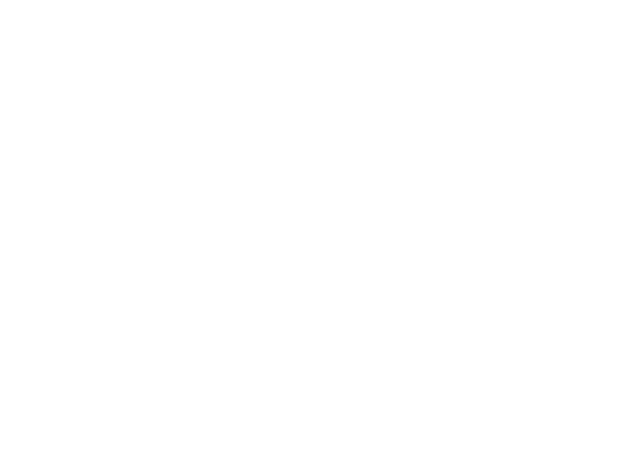
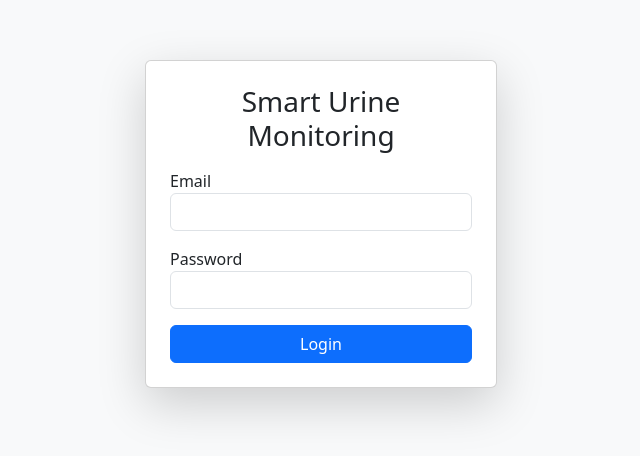
Before and after one commit to tgsnimesh/Smart-Urine-Bag-Volume-Monitoring-System---web_frontend, a React (Create React App) app: page /login in a window 1280 px wide. Before the commit this address had no page. Shown: the part 176-632 px from the top of the page, without its empty margins (319-959 px from the left). Built offline with nearby package versions, Linux system fonts and the light colour scheme; no server answers.

Commit message:
intergrate email authentication

```diff
--- a/src/App.js
+++ b/src/App.js
@@ -1,15 +1,23 @@
 import { BrowserRouter as Router, Routes, Route } from "react-router-dom";
 import Dashboard from "./pages/Dashboard";
 import PatientDetails from "./pages/PatientDetails";
+import Login from "./pages/Login";
+
+import PrivateRoute from "./components/PrivateRoute";
+import { AuthProvider } from "./context/AuthContext";
 
 function App() {
   return (
-    <Router>
-      <Routes>
-        <Route path="/" element={<Dashboard />} />
-        <Route path="/patient/:id" element={<PatientDetails />} />
-      </Routes>
-    </Router>
+    <AuthProvider>
+      <Router>
+        <Routes>
+          <Route path="/" element={<Login />} />
+          <Route path="/login" element={<Login />} />
+          <Route path="/patient/:id" element={<PatientDetails />} />
+          <Route path="/dashboard/" element={<Dashboard />} />
+        </Routes>
+      </Router>
+    </AuthProvider>
   );
 }
 
--- /dev/null
+++ b/src/components/PrivateRoute.jsx
@@ -0,0 +1,10 @@
+// src/components/PrivateRoute.jsx
+import { Navigate } from "react-router-dom";
+import { useAuth } from "../context/AuthContext";
+
+export default function PrivateRoute({ children }) {
+  const { user, loading } = useAuth();
+
+  if (loading) return null;
+  return user ? children : <Navigate to="/login" />;
+}
--- /dev/null
+++ b/src/context/AuthContext.jsx
@@ -0,0 +1,53 @@
+// src/context/AuthContext.jsx
+import { createContext, useContext, useState, useEffect, useRef } from "react";
+import { auth, db } from "../firebase/firebaseConfig";
+import {
+  onAuthStateChanged,
+  signOut,
+  signInWithEmailAndPassword,
+} from "firebase/auth";
+import { ref, get } from "firebase/database";
+
+const AuthContext = createContext();
+
+export function AuthProvider({ children }) {
+  const [user, setUser] = useState(null);
+  const [role, setRole] = useState(null);
+  const [loading, setLoading] = useState(true);
+
+  useEffect(() => {
+    const unsubscribe = onAuthStateChanged(auth, async (currentUser) => {
+      setUser(currentUser);
+      if (currentUser) {
+        const userRef = ref(db, `users/${currentUser.uid}`);
+        console.log(currentUser.uid);
+        const snapshot = await get(userRef);
+        if (snapshot.exists()) {
+          console.log(snapshot.val().role);
+          setRole(snapshot.val().role);
+        } else {
+          setRole("doctor"); // default role if not found
+        }
+      } else {
+        setRole(null);
+      }
+      setLoading(false);
+    });
+    return () => unsubscribe();
+  }, []);
+
+  const login = (email, password) =>
+    signInWithEmailAndPassword(auth, email, password);
+
+  const logout = () => signOut(auth);
+
+  return (
+    <AuthContext.Provider value={{ user, role, login, logout, loading }}>
+      {!loading && children}
+    </AuthContext.Provider>
+  );
+}
+
+export function useAuth() {
+  return useContext(AuthContext);
+}
--- a/src/firebase/firebaseConfig.js
+++ b/src/firebase/firebaseConfig.js
@@ -1,5 +1,6 @@
 // src/firebase/firebaseConfig.js
 import { initializeApp } from "firebase/app";
+import { getAuth } from "firebase/auth";
 import { getDatabase } from "firebase/database";
 
 const firebaseConfig = {
@@ -14,4 +15,10 @@ const firebaseConfig = {
 };
 
 const app = initializeApp(firebaseConfig);
-export const db = getDatabase(app);
+
+// ✅ Create these instances
+const auth = getAuth(app);
+const db = getDatabase(app);
+
+// ✅ Export both
+export { auth, db };
--- /dev/null
+++ b/src/pages/Login.jsx
@@ -0,0 +1,57 @@
+// src/pages/Login.jsx
+import { useState } from "react";
+import { useNavigate } from "react-router-dom";
+import { useAuth } from "../context/AuthContext";
+import "bootstrap/dist/css/bootstrap.min.css";
+
+export default function Login() {
+  const [email, setEmail] = useState("");
+  const [password, setPassword] = useState("");
+  const [error, setError] = useState("");
+  const navigate = useNavigate();
+  const { login } = useAuth();
+
+  const handleSubmit = async (e) => {
+    e.preventDefault();
+    try {
+      await login(email, password);
+      navigate("/dashboard");
+    } catch (err) {
+      setError("Invalid email or password");
+    }
+  };
+
+  return (
+    <div className="d-flex justify-content-center align-items-center vh-100 bg-light">
+      <div className="card p-4 shadow-lg" style={{ width: "22rem" }}>
+        <h3 className="text-center mb-3">Smart Urine Monitoring</h3>
+        {error && <div className="alert alert-danger">{error}</div>}
+        <form onSubmit={handleSubmit}>
+          <div className="mb-3">
+            <label>Email</label>
+            <input
+              type="email"
+              className="form-control"
+              value={email}
+              onChange={(e) => setEmail(e.target.value)}
+              required
+            />
+          </div>
+          <div className="mb-3">
+            <label>Password</label>
+            <input
+              type="password"
+              className="form-control"
+              value={password}
+              onChange={(e) => setPassword(e.target.value)}
+              required
+            />
+          </div>
+          <button type="submit" className="btn btn-primary w-100">
+            Login
+          </button>
+        </form>
+      </div>
+    </div>
+  );
+}
```
